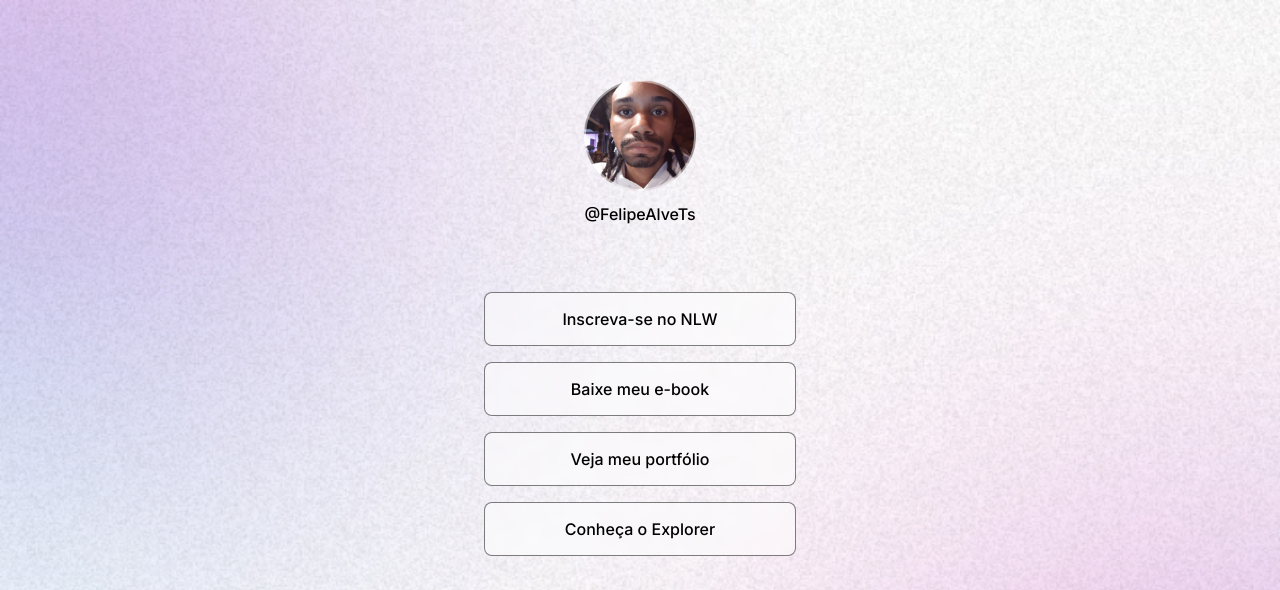
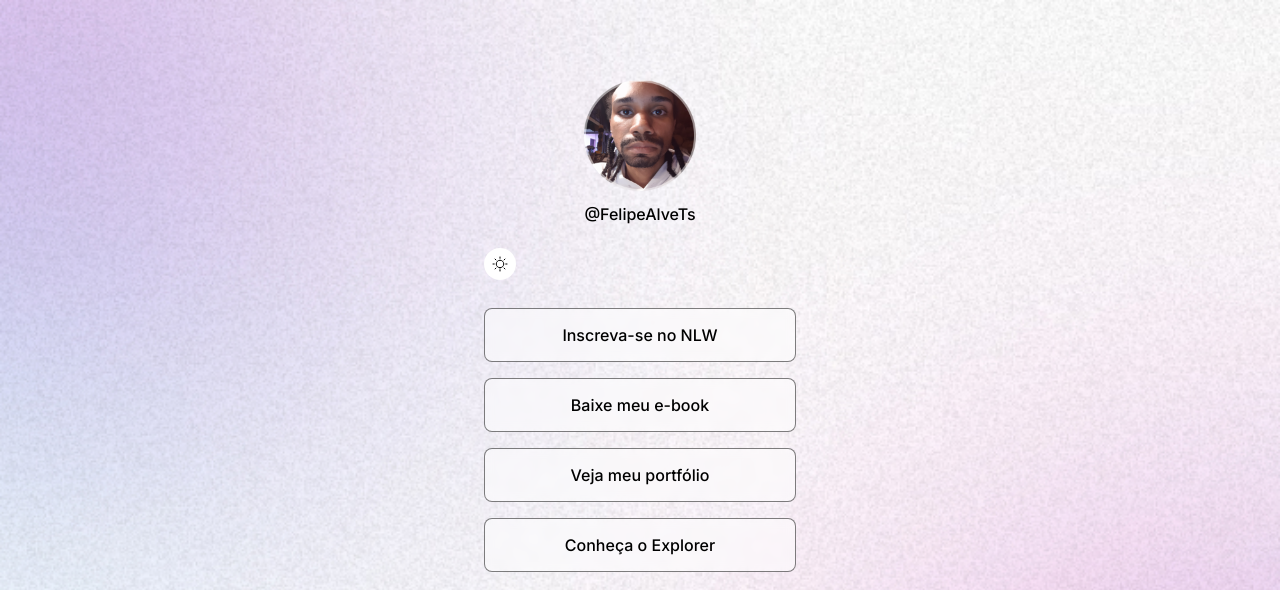
Before and after one commit to FelipeAlvesTs/cartao-perfil-rockeatseat, a plain HTML site: page index.html in a window 1280 px wide. Shown: the top 590 px of the page. Drawn offline with nearby package versions, Linux system fonts and the light colour scheme.

Commit message:
adicionando botão html e estilizando

```diff
--- a/index.html
+++ b/index.html
@@ -15,9 +15,9 @@
             <img class="avatar" src="./src/image/Avatar.png" alt="Foto de Felipe Alves, Homem negro de trança olhando direto para a câmera">
             <p>@FelipeAlveTs</p>
         </div>
-        <div class="swift">
-            <img src="" alt="">
-            <div></div>
+        <div id="switch">
+            <button></button>
+            <span></span>
         </div>
         <ul class="links">
 
--- a/src/css/style.css
+++ b/src/css/style.css
@@ -12,6 +12,7 @@
     --surface-color: #ffffff1a;
     --surface-color-hover: #ffffff0d;
     --highlight-color: #ffffff33;
+    --switch-bg-url: url(../image/moon-stars.svg);
 }
 
 .light {
@@ -21,6 +22,7 @@
     --surface-color: #ffffff80;
     --surface-color-hover: #ffffff05;
     --highlight-color: #ffffff80;
+    --switch-bg-url: url(../image/sun.svg)
 }
 
 body {
@@ -38,6 +40,8 @@ body * {
     padding: 0 24px;
 }
 
+/*profile*/
+
 #profile {
     padding: 24px;
     text-align: center;
@@ -50,6 +54,15 @@ body * {
 #profile p {
     margin-top: 8px;
     font-weight: 500;
+}
+
+/*switch*/
+#switch button {
+    width: 32px;
+    height: 32px;
+    background: white var(--switch-bg-url) no-repeat center;
+    border-radius: 50%;
+    border: 0;
 }
 
 ul {
```
Also changed, not shown: src/image/moon-stars.svg (added), src/image/sun.svg (added).
